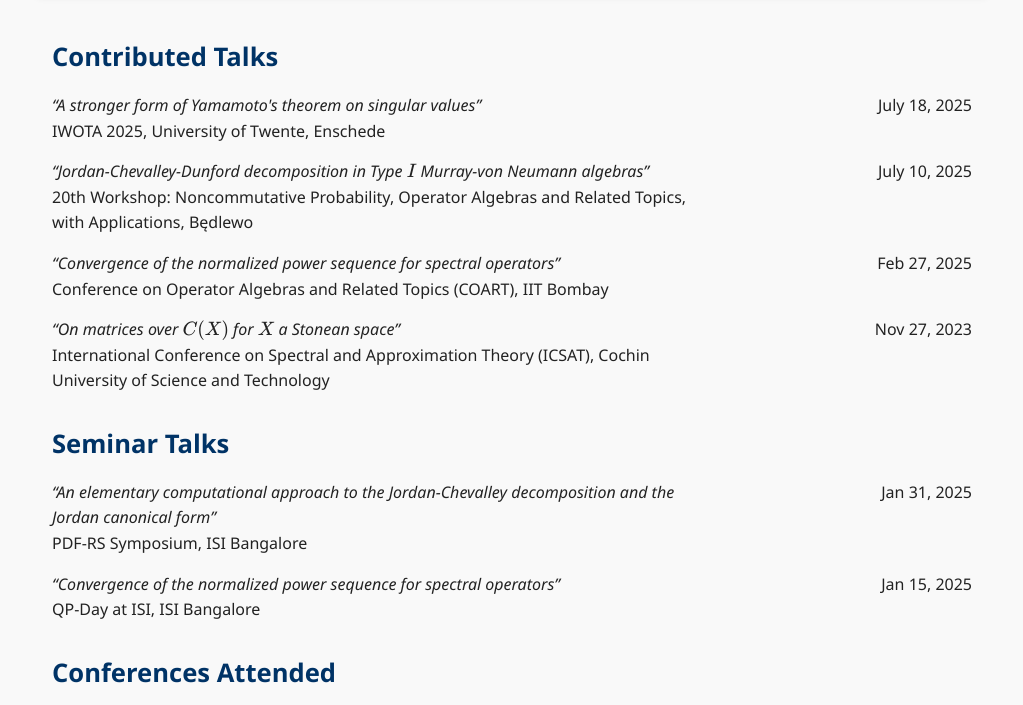
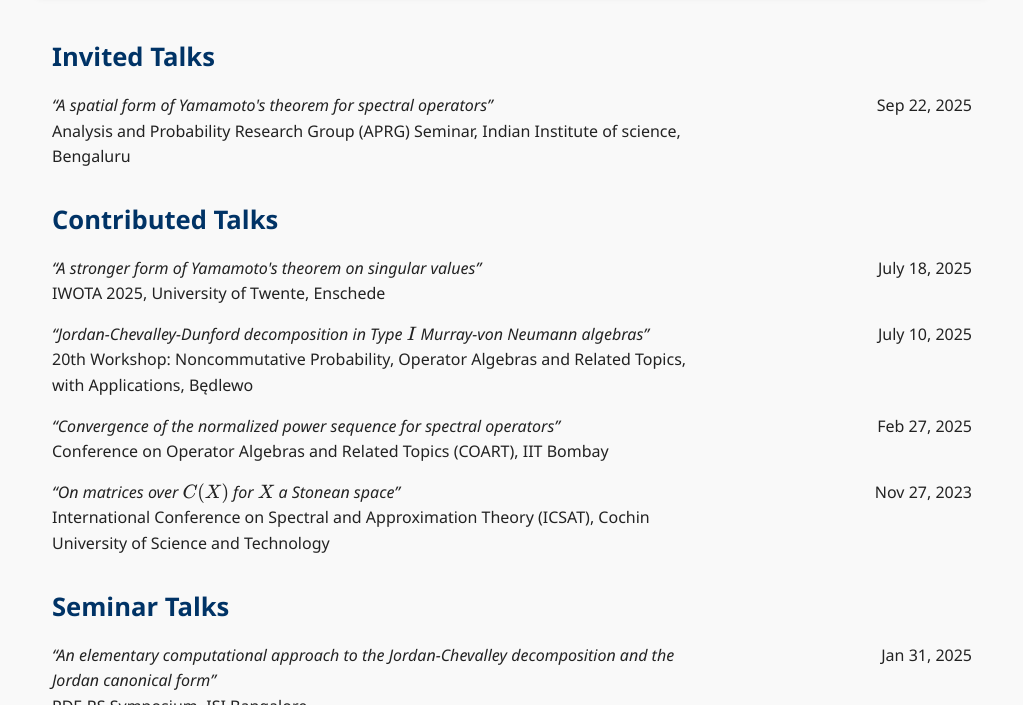
Before and after one commit to ShekhawatRenu/ShekhawatRenu, a plain HTML site: page events.html in a window 1280 px wide. Shown: the part 95-800 px from the top of the page, without its empty margins (128-1151 px from the left). Drawn offline with nearby package versions, Linux system fonts and the light colour scheme.

Commit message:
Update website

```diff
--- a/events.html
+++ b/events.html
@@ -25,6 +25,15 @@
  </div>
 
 <main>
+
+      <h2>Invited Talks</h2>
+      <div class="minipage-row">
+        <div class="minipage-left">
+          <span class="talk-title">“A spatial form of Yamamoto's theorem for spectral operators”</span><br>
+          Analysis and Probability Research Group (APRG) Seminar, Indian Institute of science, Bengaluru
+        </div>
+        <div class="minipage-right">Sep 22, 2025</div>
+      </div>
 
 <h2>Contributed Talks</h2>
       <div class="minipage-row">
```
Also changed, not shown: 1 other file.
